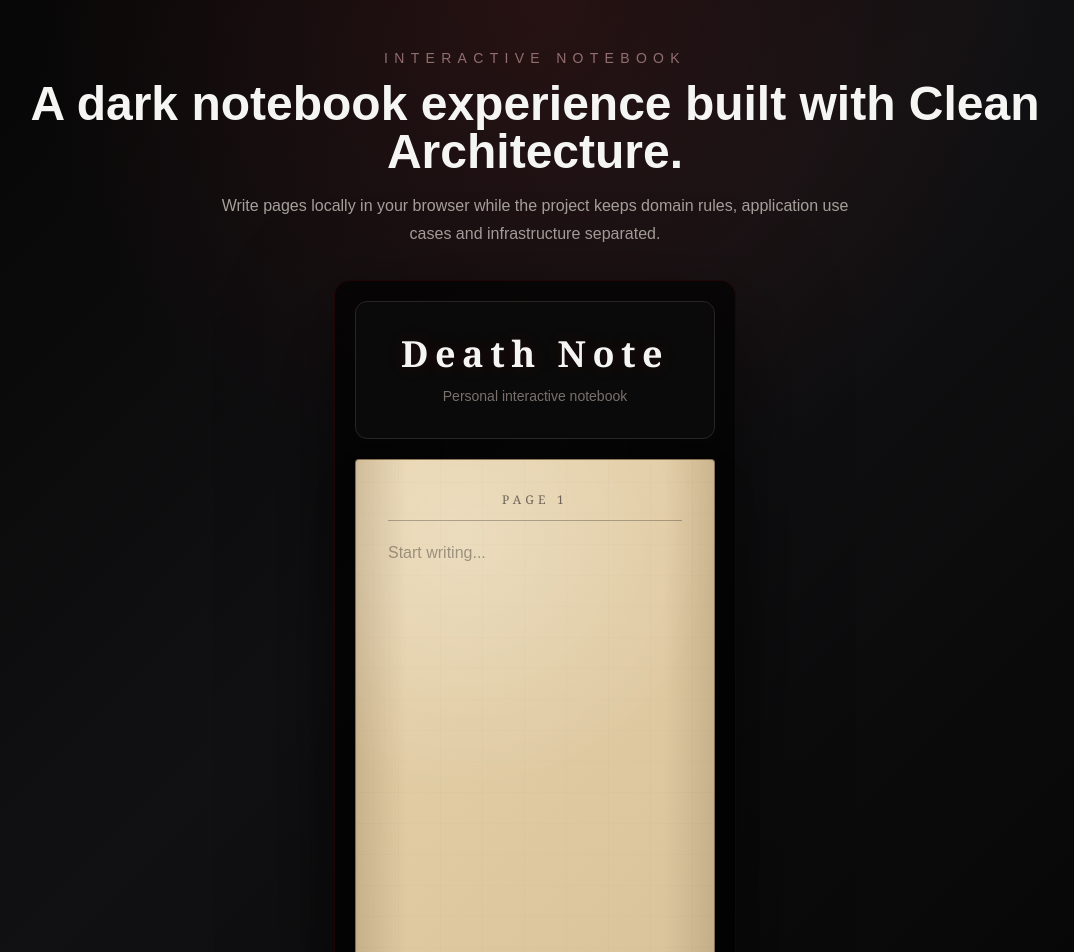
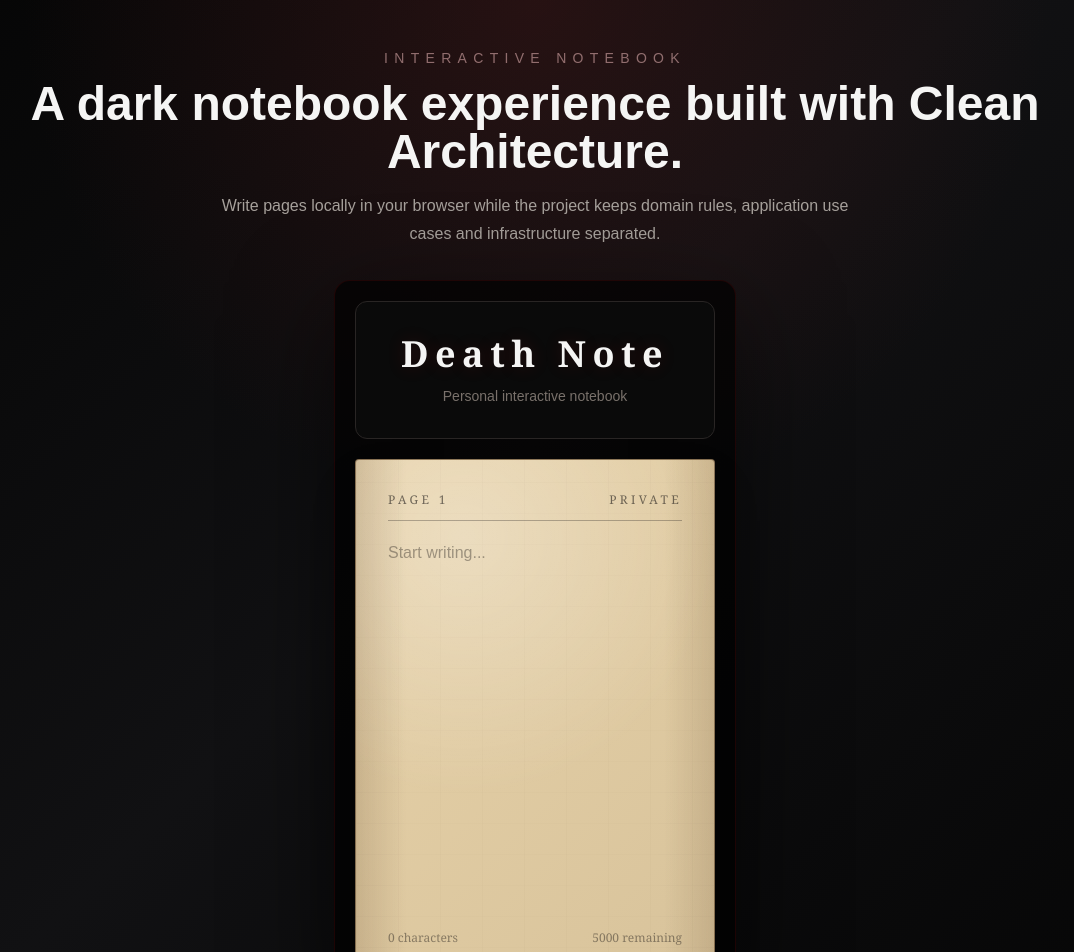
Before and after one commit to wallace-sf/death-note, a Next.js app: page / in a window 1280 px wide. Shown: the top 952 px of the page, without its empty margins (105-1179 px from the left). Built offline with nearby package versions, Linux system fonts and the light colour scheme.

Commit message:
feat: improve editable page component

```diff
--- a/src/features/death-note/components/page-card.tsx
+++ b/src/features/death-note/components/page-card.tsx
@@ -8,19 +8,29 @@
 };
 
 export function PageCard({ page, onChange }: PageCardProps) {
+  const remainingCharacters = 5000 - page.content.length;
+
   return (
     <article className="notebook-page flex h-[520px] w-[360px] flex-col rounded-sm p-8 shadow-2xl">
-      <div className="relative z-10 mb-5 border-b border-stone-900/30 pb-3 font-serif text-xs uppercase tracking-[0.35em] text-stone-900/60">
-        Page {page.pageNumber}
-      </div>
+      <header className="relative z-10 mb-5 flex items-center justify-between border-b border-stone-900/30 pb-3 font-serif text-xs uppercase tracking-[0.28em] text-stone-900/60">
+        <span>Page {page.pageNumber}</span>
+        <span>Private</span>
+      </header>
 
       <textarea
+        aria-label={`Page ${page.pageNumber} content`}
         value={page.content}
         maxLength={5000}
+        spellCheck={false}
         onChange={(event) => onChange(page.id, event.target.value)}
         placeholder="Start writing..."
         className="relative z-10 min-h-0 flex-1 resize-none bg-transparent font-serif text-xl leading-9 text-stone-950 outline-none placeholder:text-stone-950/35"
       />
+
+      <footer className="relative z-10 mt-5 flex items-center justify-between font-serif text-xs text-stone-900/45">
+        <span>{page.content.length} characters</span>
+        <span>{remainingCharacters} remaining</span>
+      </footer>
     </article>
   );
 }
```
